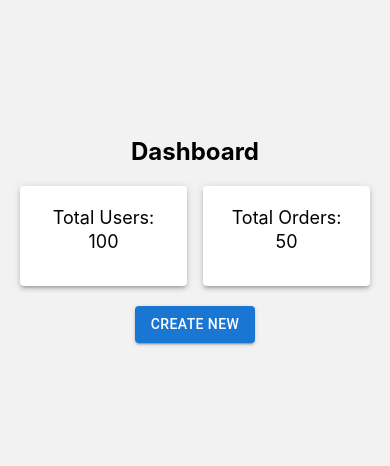
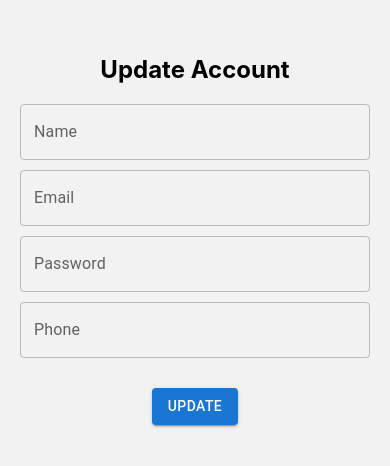
Before and after one commit to Andyfer004/Proyecto_Software_Frontend, a React Native app: screen /UpdateAccount in a window 390 px wide. Shown: the part 182-648 px from the top of the page. Built offline with nearby package versions, Linux system fonts and the light colour scheme.

Commit message:
se creo el editar cuenta

```diff
--- a/App.tsx
+++ b/App.tsx
@@ -10,6 +10,7 @@ import { NavigationContainer } from '@react-navigation/native';
 import { createNativeStackNavigator } from '@react-navigation/native-stack';
 import Box from '@mui/material/Box';
 import DashboardScreen from 'src/views/Dashboard';
+import UpdateAccountScreen from 'src/views/UpdateAccount';
 
 const Stack = createNativeStackNavigator();
 
@@ -21,7 +22,7 @@ export default function App() {
       <StatusBar style="auto" />
       <NavigationContainer>
         <Stack.Navigator initialRouteName="Login">
-        <Stack.Screen name="Dashboard" component={DashboardScreen} options={{ headerShown: false }} />
+        <Stack.Screen name="UpdateAccount" component={UpdateAccountScreen} options={{ headerShown: false }} />
         </Stack.Navigator>
       </NavigationContainer>
     </>
--- /dev/null
+++ b/src/views/UpdateAccount.tsx
@@ -0,0 +1,82 @@
+import React, { useState } from "react";
+import { View, Text, StyleSheet } from "react-native";
+import { Button, TextField } from "@mui/material";
+
+const UpdateAccountScreen: React.FC = () => {
+  const [name, setName] = useState('');
+  const [email, setEmail] = useState('');
+  const [password, setPassword] = useState('');
+  const [phone, setPhone] = useState('');
+
+  const handleUpdate = () => {
+    // Aquí puedes implementar la lógica para enviar la información actualizada a tu servidor o almacenarla localmente.
+    console.log(name, email, password, phone);
+  };
+
+  return (
+    <View style={styles.container}>
+      <Text style={styles.heading}>Update Account</Text>
+      <TextField
+        label="Name"
+        value={name}
+        onChange={(e) => setName(e.target.value)}
+        fullWidth // Agrega este prop para que el TextField ocupe todo el ancho disponible
+        style={styles.input}
+      />
+      <TextField
+        label="Email"
+        value={email}
+        onChange={(e) => setEmail(e.target.value)}
+        fullWidth
+        style={styles.input}
+      />
+      <TextField
+        label="Password"
+        value={password}
+        onChange={(e) => setPassword(e.target.value)}
+        type="password"
+        fullWidth
+        style={styles.input}
+      />
+      <TextField
+        label="Phone"
+        value={phone}
+        onChange={(e) => setPhone(e.target.value)}
+        type="number"
+        fullWidth
+        style={styles.input}
+      />
+      <Button
+        variant="contained"
+        color="primary"
+        onClick={handleUpdate} // Cambia onPress por onClick
+        style={styles.button}
+      >
+        Update
+      </Button>
+    </View>
+  );
+};
+
+const styles = StyleSheet.create({
+  container: {
+    flex: 1,
+    justifyContent: "center",
+    alignItems: "center",
+    padding: 20,
+  },
+  heading: {
+    fontSize: 24,
+    fontWeight: "bold",
+    marginBottom: 20,
+  },
+  input: {
+    width: "100%",
+    marginBottom: 10,
+  },
+  button: {
+    marginTop: 20,
+  },
+});
+
+export default UpdateAccountScreen;
```
